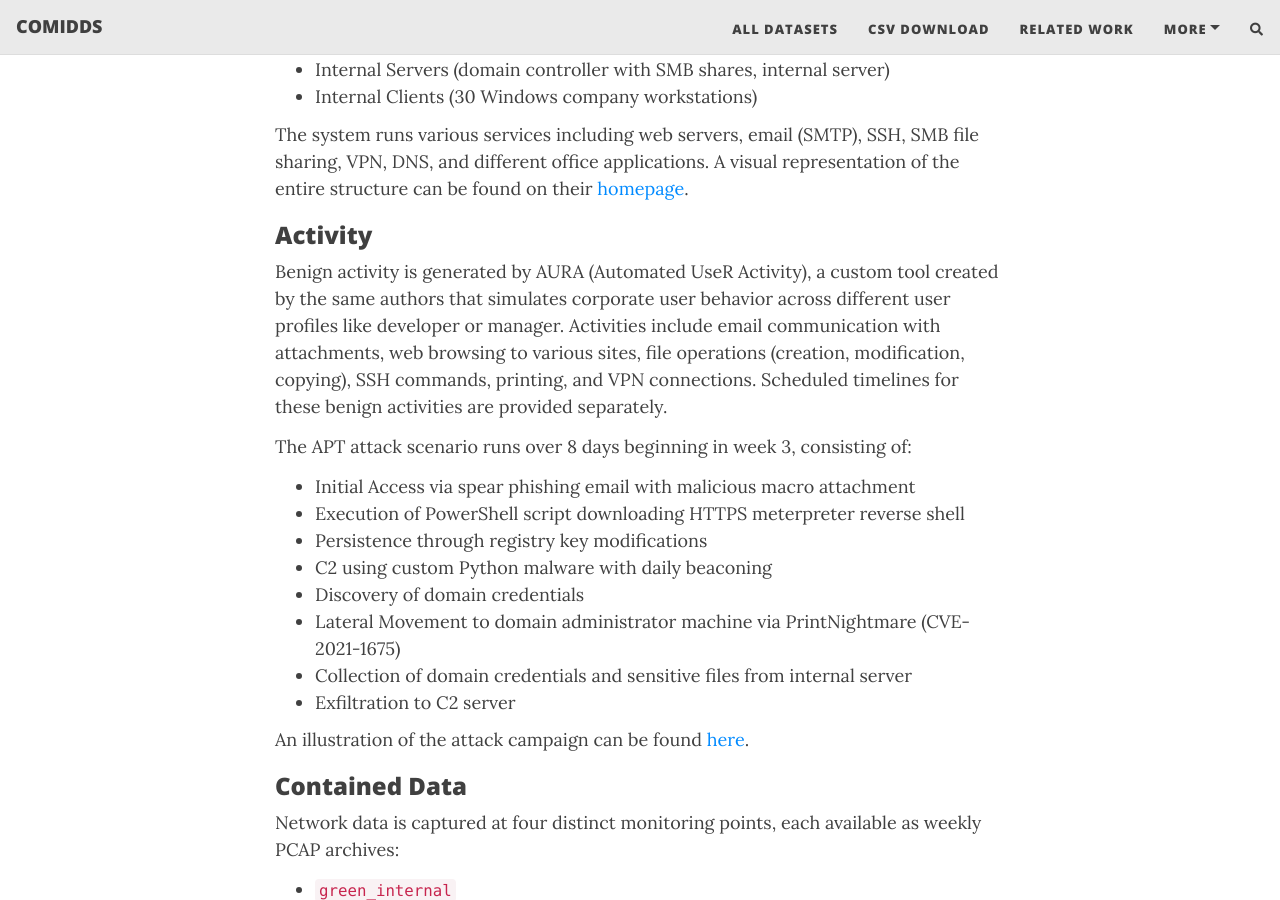
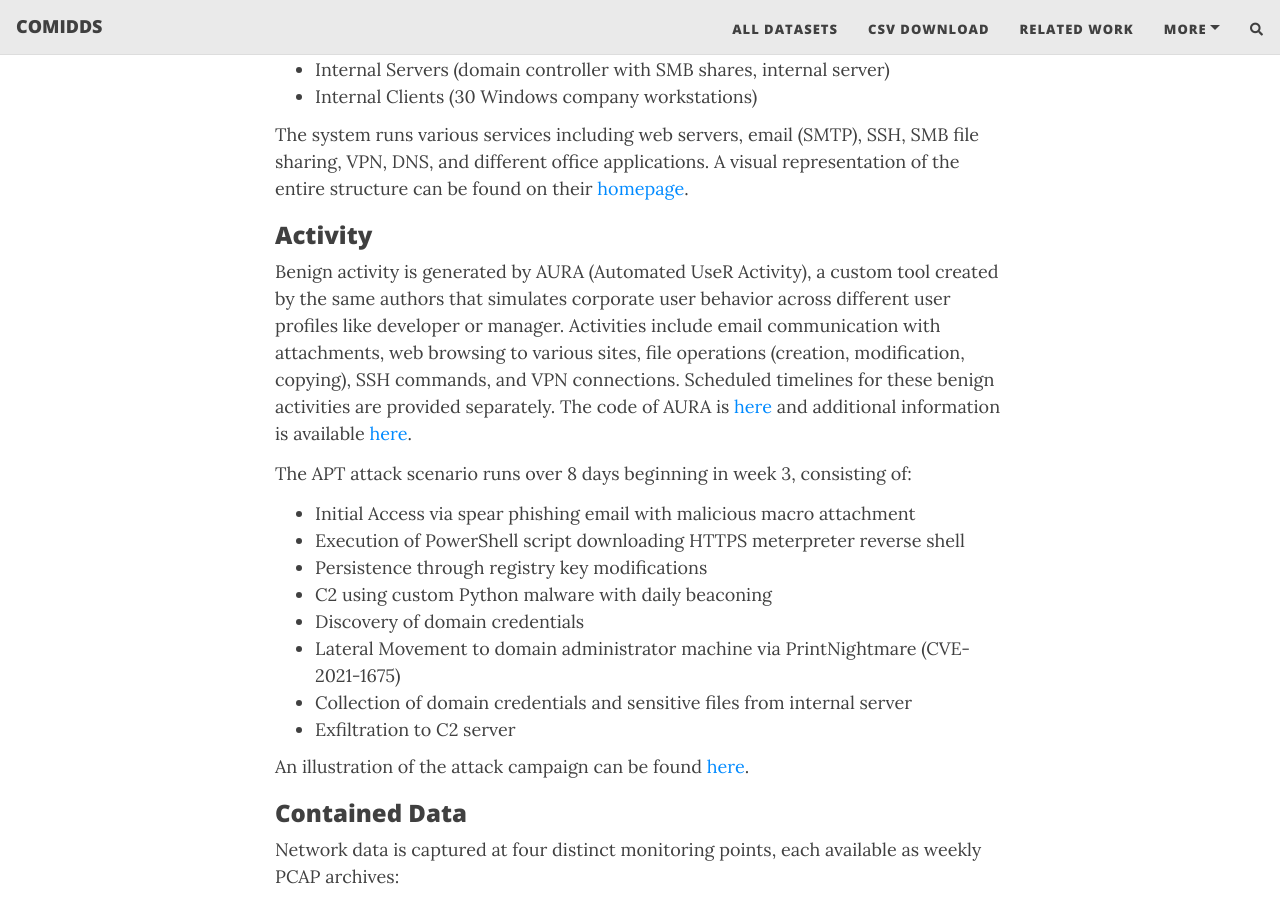
Before and after one commit to fkie-cad/COMIDDS, a Jekyll site: the page built from content/datasets/dedale.md, in a window 1280 px wide and 900 px high, scrolled down 1486 px. Built offline with Jekyll 4.4.1, drawn with Linux system fonts in a browser that asks for light colours; nearby versions of some CDN libraries; comment, search, counter and statistics services are not loaded.

Commit message:
Update dedale.md
Changes to the description of AURA

```diff
--- a/content/datasets/dedale.md
+++ b/content/datasets/dedale.md
@@ -48,8 +48,8 @@ A visual representation of the entire structure can be found on their [homepage]
 
 ### Activity
 Benign activity is generated by AURA (Automated UseR Activity), a custom tool created by the same authors that simulates corporate user behavior across different user profiles like developer or manager.
-Activities include email communication with attachments, web browsing to various sites, file operations (creation, modification, copying), SSH commands, printing, and VPN connections.
-Scheduled timelines for these benign activities are provided separately.
+Activities include email communication with attachments, web browsing to various sites, file operations (creation, modification, copying), SSH commands, and VPN connections.
+Scheduled timelines for these benign activities are provided separately. The code of AURA is [here](https://gitlab.inria.fr/mlanvin/aura) and additional information is available [here](https://dedale.inria.fr/user_behavior.html).
 
 The APT attack scenario runs over 8 days beginning in week 3, consisting of:
 - Initial Access via spear phishing email with malicious macro attachment
```
